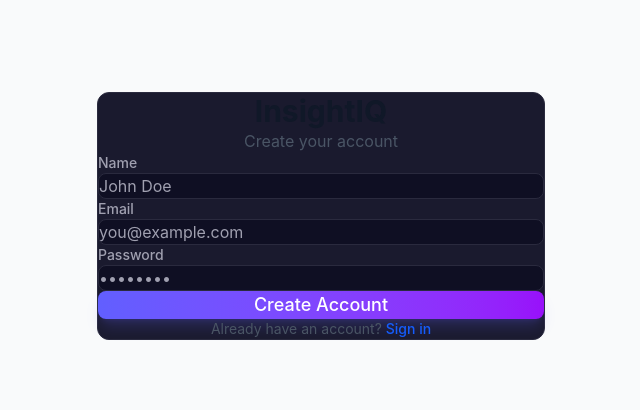
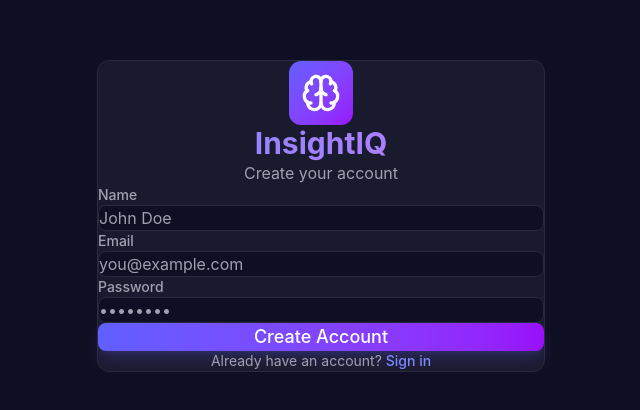
Before and after one commit to danishhly/InsightIQ, a Next.js app in the folder frontend/: page /register in a window 1280 px wide. Shown: the part 184-594 px from the top of the page, without its empty margins (319-959 px from the left). Built offline with nearby package versions, Linux system fonts and the light colour scheme; no server answers.

Commit message:
Update auth pages for dark mode theme

```diff
--- a/frontend/app/(auth)/login/page.tsx
+++ b/frontend/app/(auth)/login/page.tsx
@@ -7,6 +7,7 @@ import { Input } from '@/components/ui/input';
 import { Card } from '@/components/ui/card';
 import { authApi } from '@/lib/api/auth';
 import { useAuthStore } from '@/lib/store/authStore';
+import { Brain } from 'lucide-react';
 
 export default function LoginPage() {
   const router = useRouter();
@@ -33,16 +34,23 @@ export default function LoginPage() {
   };
 
   return (
-    <div className="min-h-screen flex items-center justify-center bg-gray-50 py-12 px-4 sm:px-6 lg:px-8">
-      <Card className="w-full max-w-md">
+    <div className="min-h-screen flex items-center justify-center bg-[#0f0f23] py-12 px-4 sm:px-6 lg:px-8">
+      <Card className="w-full max-w-md border-[#2a2a3e]">
         <div className="text-center mb-6">
-          <h1 className="text-3xl font-bold text-gray-900">InsightIQ</h1>
-          <p className="mt-2 text-gray-600">Sign in to your account</p>
+          <div className="flex justify-center mb-4">
+            <div className="w-16 h-16 bg-gradient-to-br from-indigo-500 to-purple-600 rounded-xl flex items-center justify-center">
+              <Brain className="w-10 h-10 text-white" />
+            </div>
+          </div>
+          <h1 className="text-3xl font-bold bg-gradient-to-r from-indigo-400 to-purple-400 bg-clip-text text-transparent">
+            InsightIQ
+          </h1>
+          <p className="mt-2 text-[#a0a0b0]">Sign in to your account</p>
         </div>
 
         <form onSubmit={handleSubmit} className="space-y-4">
           {errors.general && (
-            <div className="bg-red-50 border border-red-200 text-red-700 px-4 py-3 rounded">
+            <div className="bg-red-500/10 border border-red-500/50 text-red-400 px-4 py-3 rounded-lg">
               {errors.general}
             </div>
           )}
@@ -79,9 +87,9 @@ export default function LoginPage() {
         </form>
 
         <div className="mt-6 text-center">
-          <p className="text-sm text-gray-600">
+          <p className="text-sm text-[#a0a0b0]">
             Don't have an account?{' '}
-            <a href="/register" className="text-blue-600 hover:text-blue-500 font-medium">
+            <a href="/register" className="text-indigo-400 hover:text-indigo-300 font-medium">
               Sign up
             </a>
           </p>
--- a/frontend/app/(auth)/register/page.tsx
+++ b/frontend/app/(auth)/register/page.tsx
@@ -7,6 +7,7 @@ import { Input } from '@/components/ui/input';
 import { Card } from '@/components/ui/card';
 import { authApi } from '@/lib/api/auth';
 import { useAuthStore } from '@/lib/store/authStore';
+import { Brain } from 'lucide-react';
 
 export default function RegisterPage() {
   const router = useRouter();
@@ -33,16 +34,23 @@ export default function RegisterPage() {
   };
 
   return (
-    <div className="min-h-screen flex items-center justify-center bg-gray-50 py-12 px-4 sm:px-6 lg:px-8">
-      <Card className="w-full max-w-md">
+    <div className="min-h-screen flex items-center justify-center bg-[#0f0f23] py-12 px-4 sm:px-6 lg:px-8">
+      <Card className="w-full max-w-md border-[#2a2a3e]">
         <div className="text-center mb-6">
-          <h1 className="text-3xl font-bold text-gray-900">InsightIQ</h1>
-          <p className="mt-2 text-gray-600">Create your account</p>
+          <div className="flex justify-center mb-4">
+            <div className="w-16 h-16 bg-gradient-to-br from-indigo-500 to-purple-600 rounded-xl flex items-center justify-center">
+              <Brain className="w-10 h-10 text-white" />
+            </div>
+          </div>
+          <h1 className="text-3xl font-bold bg-gradient-to-r from-indigo-400 to-purple-400 bg-clip-text text-transparent">
+            InsightIQ
+          </h1>
+          <p className="mt-2 text-[#a0a0b0]">Create your account</p>
         </div>
 
         <form onSubmit={handleSubmit} className="space-y-4">
           {errors.general && (
-            <div className="bg-red-50 border border-red-200 text-red-700 px-4 py-3 rounded">
+            <div className="bg-red-500/10 border border-red-500/50 text-red-400 px-4 py-3 rounded-lg">
               {errors.general}
             </div>
           )}
@@ -89,9 +97,9 @@ export default function RegisterPage() {
         </form>
 
         <div className="mt-6 text-center">
-          <p className="text-sm text-gray-600">
+          <p className="text-sm text-[#a0a0b0]">
             Already have an account?{' '}
-            <a href="/login" className="text-blue-600 hover:text-blue-500 font-medium">
+            <a href="/login" className="text-indigo-400 hover:text-indigo-300 font-medium">
               Sign in
             </a>
           </p>
```
